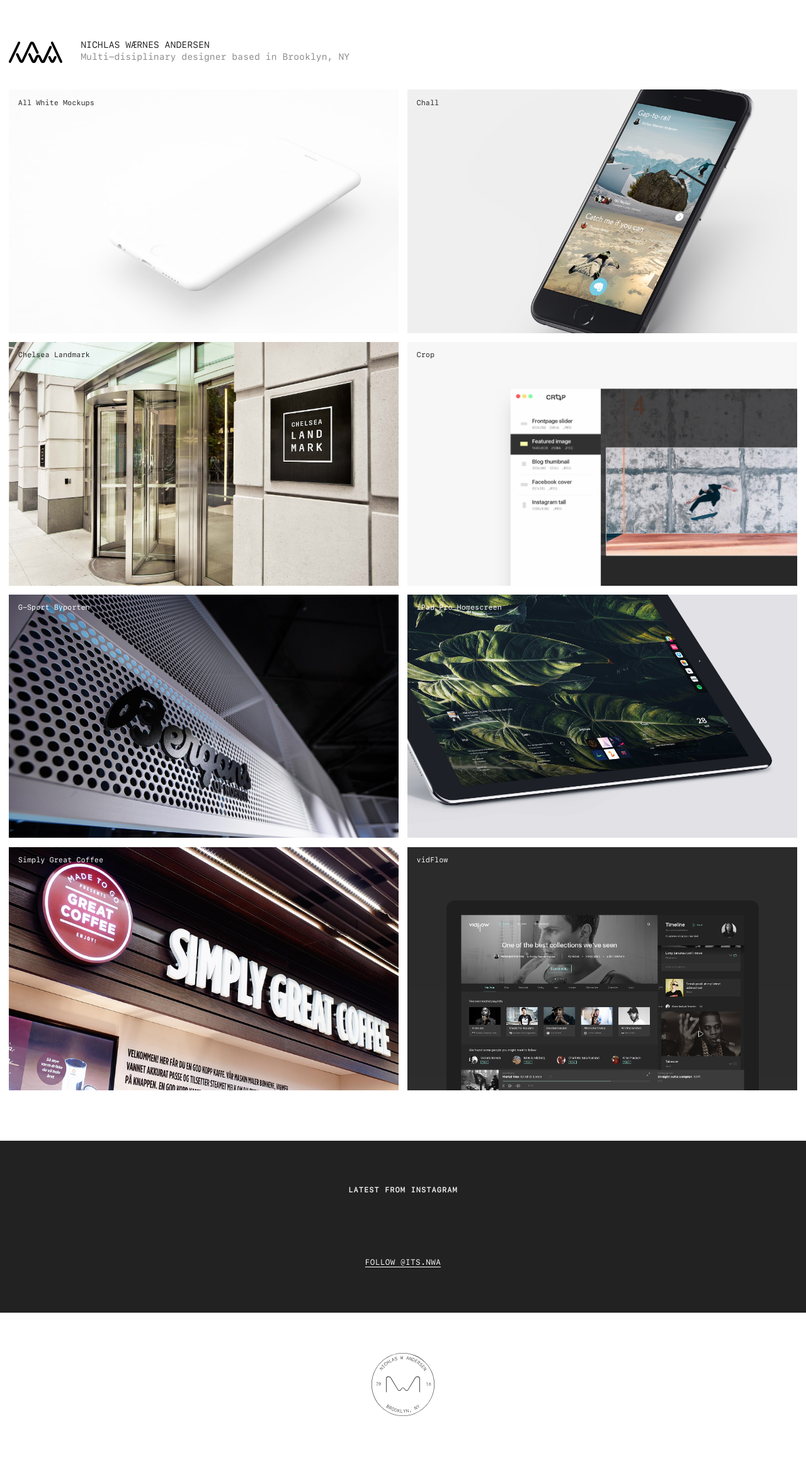
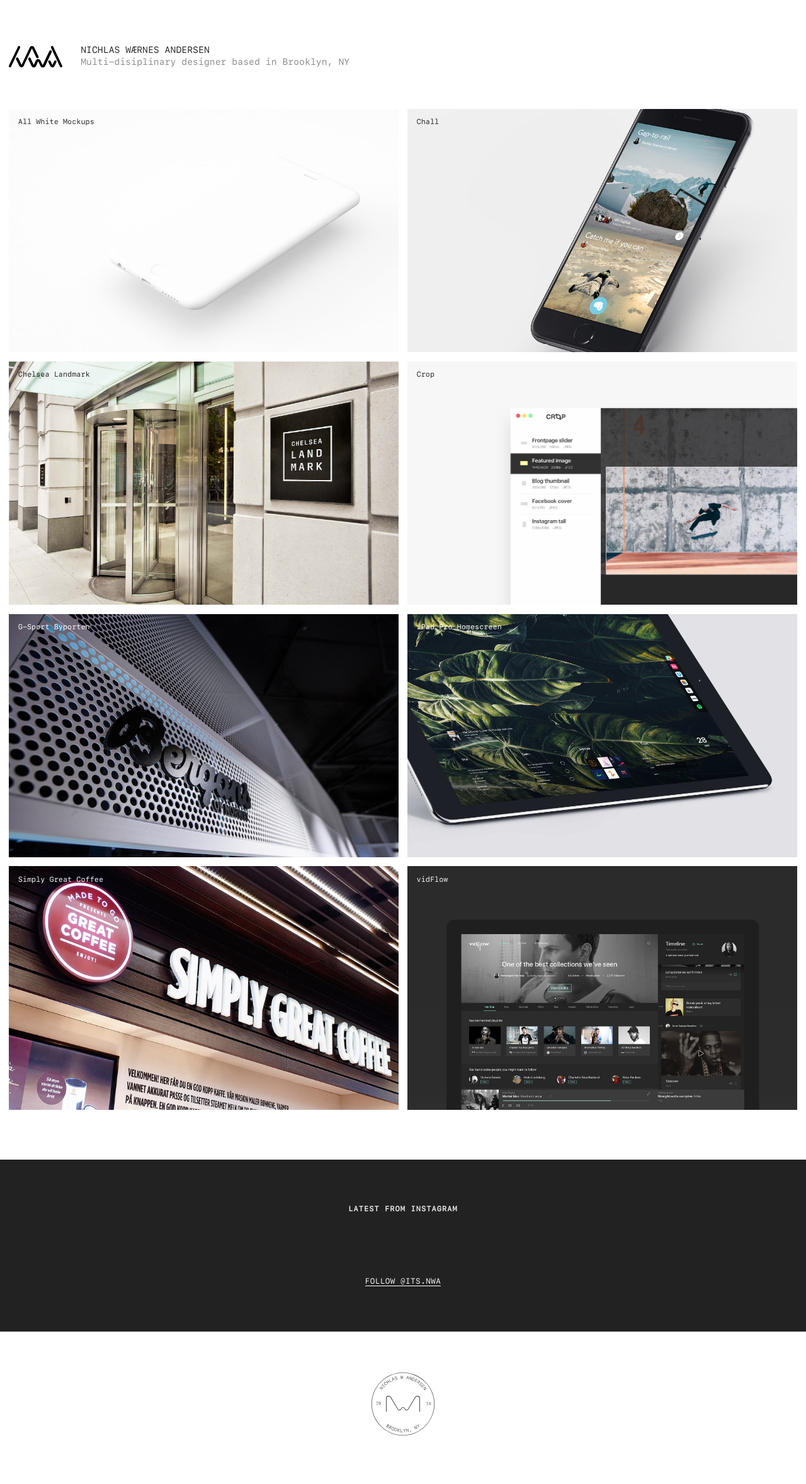
Before and after one commit to itsnwa/portfolio, a Jekyll site: the page built from index.html, in a window 1280 px wide. Shown: the whole page at 63% size. Built offline with Jekyll 4.4.1, drawn with Linux system fonts in a browser that asks for light colours; nearby versions of some CDN libraries; a script that is not in the unit is left out; before the commit the page ends 2325 px from its top, so only the background shows below that.

Commit message:
Hero height is now auto with padding on content div, hero is now wrapping on smallest breakpoint.

```diff
--- a/css/style.scss
+++ b/css/style.scss
@@ -92,14 +92,13 @@ a.button {
   margin: 0 auto;
 
   .hero {
-    height: 15vh;
-    padding: 1em;
+    height: auto;
+    padding: 5em 1em 4em 1em;
     display: flex;
 
     .hero-content {
       display: flex;
       align-items: center;
-      padding-top: 2em;
 
       a.logo {
         display: block;
@@ -108,7 +107,6 @@ a.button {
         background-position: center;
         height: 34px;
         width: 85px;
-        margin-top: .2em;
         padding: 0;
         border: 0;
       }
@@ -344,6 +342,23 @@ a.button {
 
   .container {
 
+    .hero {
+      height: auto;
+      padding: 4em 1em 3em 1em;
+
+      .hero-content {
+        flex-direction: column;
+        align-items: flex-start;
+
+        .bio-column {
+          padding-top: 3.5em;
+          margin-left: 0;
+        }
+
+      }
+
+    }
+
     section.work {
 
       .project {
```
